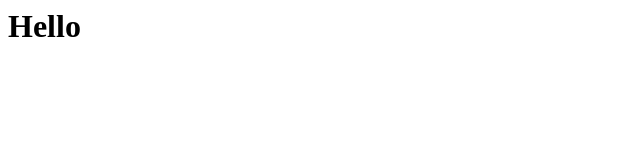
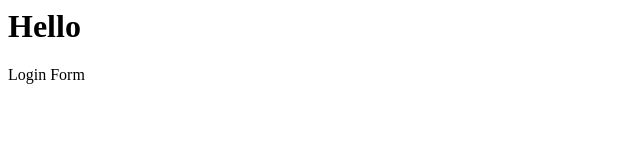
Before and after one commit to albertdongtw/homework, a plain HTML site: page index.html in a window 1280 px wide. Shown: the full height of the page, 0-640 px from the left. Drawn offline with Linux system fonts and the light colour scheme.

Commit message:
Login Form

```diff
--- a/index.html
+++ b/index.html
@@ -8,5 +8,6 @@
 </head>
 <body>
   <h1>Hello</h1>
+  Login Form
 </body>
 </html>
```
